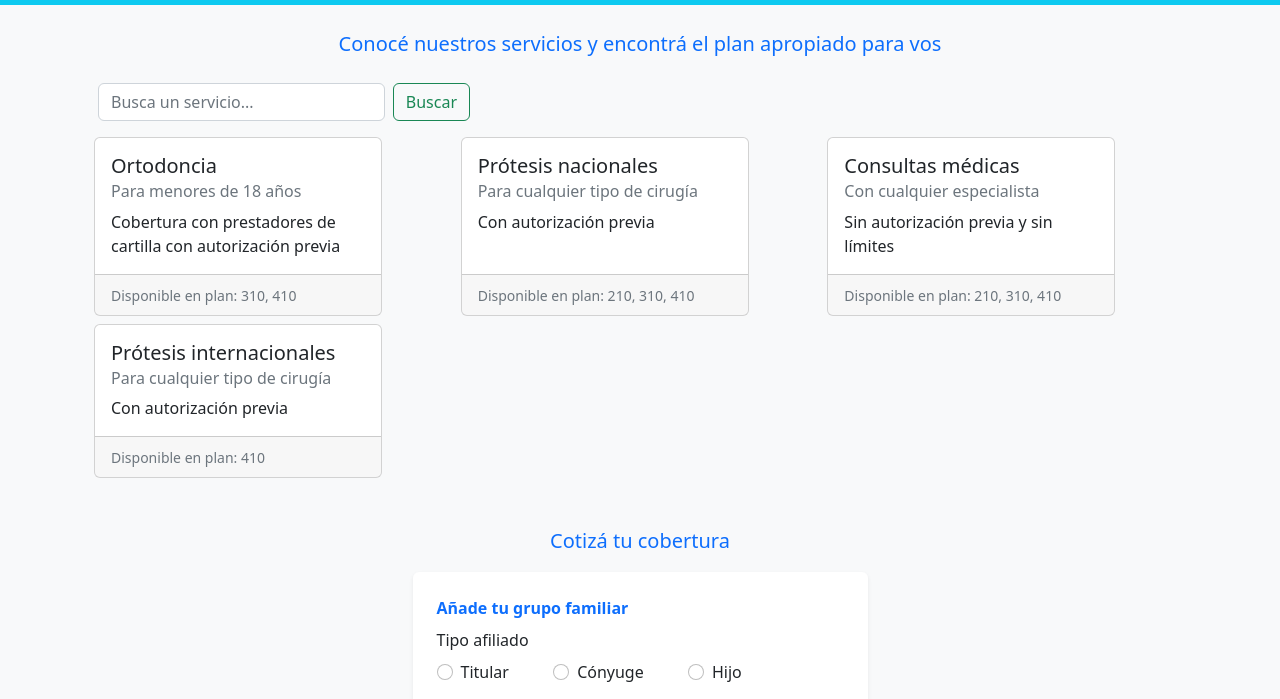
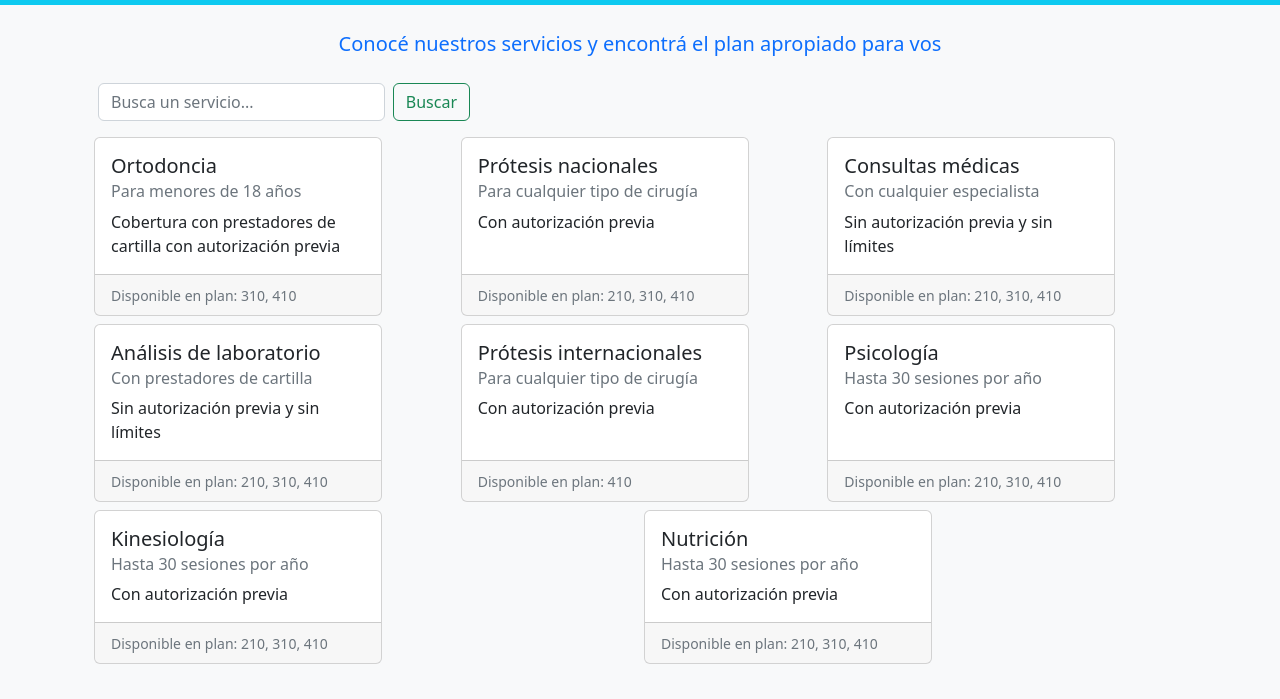
Before and after one commit to lucho77e/cotizador, a plain HTML site: page index.html in a window 1280 px wide. Shown: the part 59-758 px from the top of the page. Drawn offline with nearby package versions, Linux system fonts and the light colour scheme; some packages are replaced by stand-ins of ours; a script that the page names is missing.

Commit message:
Funcionamiento parcial mejorado Sweetalert

```diff
--- a/index.html
+++ b/index.html
@@ -57,10 +57,10 @@
                         <div class="mb-3">
                             <label for="edadSelect" class="form-label">Edad</label>
                             <select class="form-select" id="edadSelect" aria-label="Floating label select example">
-                                <option value="Entre 1 y 17">Entre 1 y 17</option>
+                                <!-- <option value="Entre 1 y 17">Entre 1 y 17</option>
                                 <option value="Entre 18 y 25">Entre 18 y 25</option>
                                 <option value="Entre 26 y 35">Entre 26 y 35</option>
-                                <option value="Más de 36">Más de 36</option>
+                                <option value="Más de 36">Más de 36</option> -->
                             </select>
                         </div>
                         <button type="submit" id="agregar" class="btn btn-primary">Agregar</button>
@@ -91,15 +91,15 @@
                             <legend class="fs-6 fw-bold text-primary mt-4">Elige un plan</legend>
                             <div class="d-flex flex-row justify-content-between mb-3 w-50">
                                 <div class="form-check">
-                                    <input class="form-check-input" type="radio" name="flexRadioDefault" id="flexRadioDefault1">
+                                    <input class="form-check-input" type="radio" name="flexRadioDefault1" id="flexRadioDefault1">
                                     <label class="form-check-label" for="flexRadioDefault1">210</label>
                                 </div>
                                 <div class="form-check">
-                                    <input class="form-check-input" type="radio" name="flexRadioDefault" id="flexRadioDefault1">
+                                    <input class="form-check-input" type="radio" name="flexRadioDefault1" id="flexRadioDefault1">
                                     <label class="form-check-label" for="flexRadioDefault1">310</label>
                                 </div>
                                 <div class="form-check">
-                                    <input class="form-check-input" type="radio" name="flexRadioDefault" id="flexRadioDefault1">
+                                    <input class="form-check-input" type="radio" name="flexRadioDefault1" id="flexRadioDefault1">
                                     <label class="form-check-label" for="flexRadioDefault1">410</label>
                                 </div>
                             </div>
@@ -109,6 +109,7 @@
             </div>
             </section>
         </main>
+        <script src="https://cdn.jsdelivr.net/npm/sweetalert2@11.6.2/dist/sweetalert2.all.min.js"></script>
         <script src="https://cdn.jsdelivr.net/npm/bootstrap@5.2.2/dist/js/bootstrap.bundle.min.js" integrity="sha384-OERcA2EqjJCMA+/3y+gxIOqMEjwtxJY7qPCqsdltbNJuaOe923+mo//f6V8Qbsw3" crossorigin="anonymous"></script>
         <script src="./js/main2.js"></script>
     </body>
--- a/js/main2.js
+++ b/js/main2.js
@@ -50,11 +50,43 @@ const servicios = [
         p410: true,
     },
     {
+        servicio: "Análisis de laboratorio",
+        aclaracion: "Con prestadores de cartilla",
+        descripcion: "Sin autorización previa y sin límites",
+        p210: true,
+        p310: true,
+        p410: true,
+    },
+    {
         servicio: "Prótesis internacionales",
         aclaracion: "Para cualquier tipo de cirugía",
         descripcion: "Con autorización previa",
         p210: false,
         p310: false,
+        p410: true,
+    },
+    {
+        servicio: "Psicología",
+        aclaracion: "Hasta 30 sesiones por año",
+        descripcion: "Con autorización previa",
+        p210: true,
+        p310: true,
+        p410: true,
+    },
+    {
+        servicio: "Kinesiología",
+        aclaracion: "Hasta 30 sesiones por año",
+        descripcion: "Con autorización previa",
+        p210: true,
+        p310: true,
+        p410: true,
+    },
+    {
+        servicio: "Nutrición",
+        aclaracion: "Hasta 30 sesiones por año",
+        descripcion: "Con autorización previa",
+        p210: true,
+        p310: true,
         p410: true,
     },
 
@@ -216,5 +248,10 @@ search.addEventListener("input", () => {
 
 btnCotizar.addEventListener("click", () => {
     analisisGrupoFamiliar(grupoFamiliar)
-    alert(cotizacion)
+    Swal.fire(
+        'Tu cotización',
+        'El precio de tu plan es ' + cotizacion,
+        'success'
+      )
+    // alert(cotizacion)
 })
```
